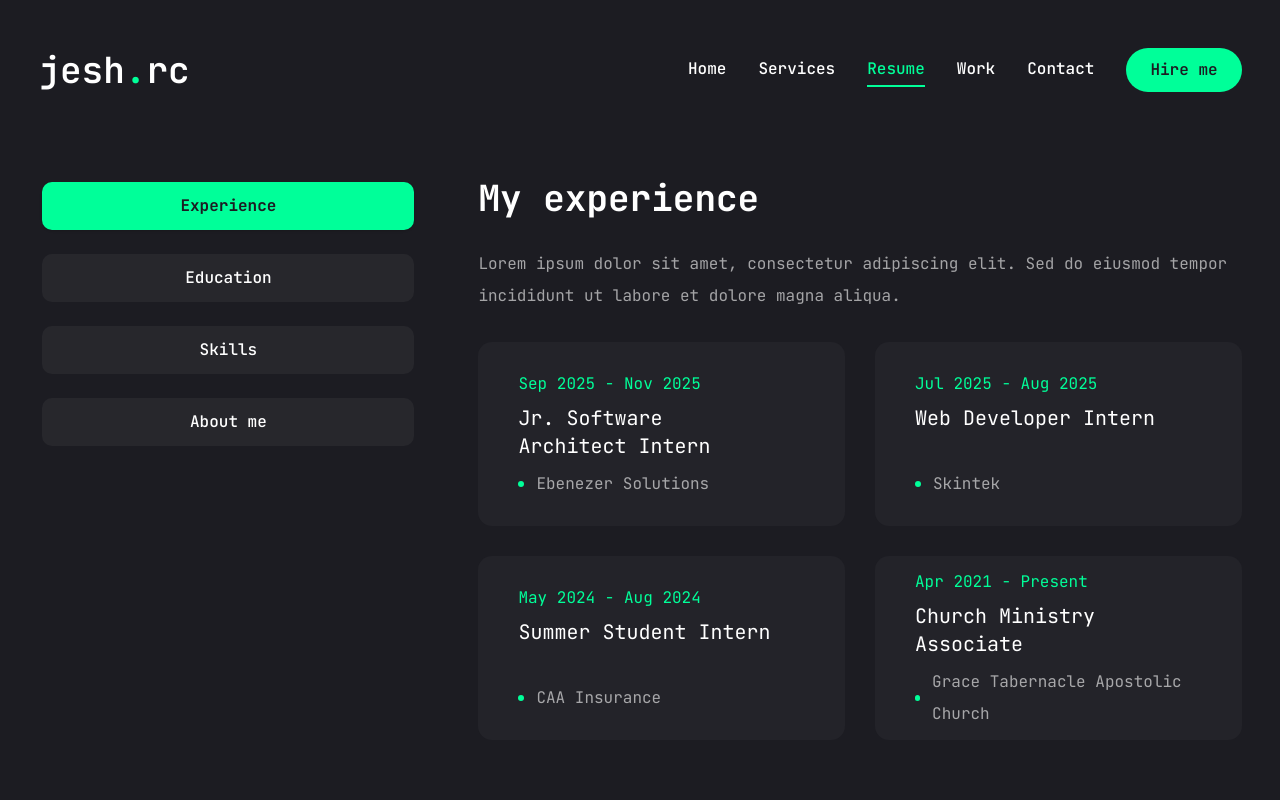
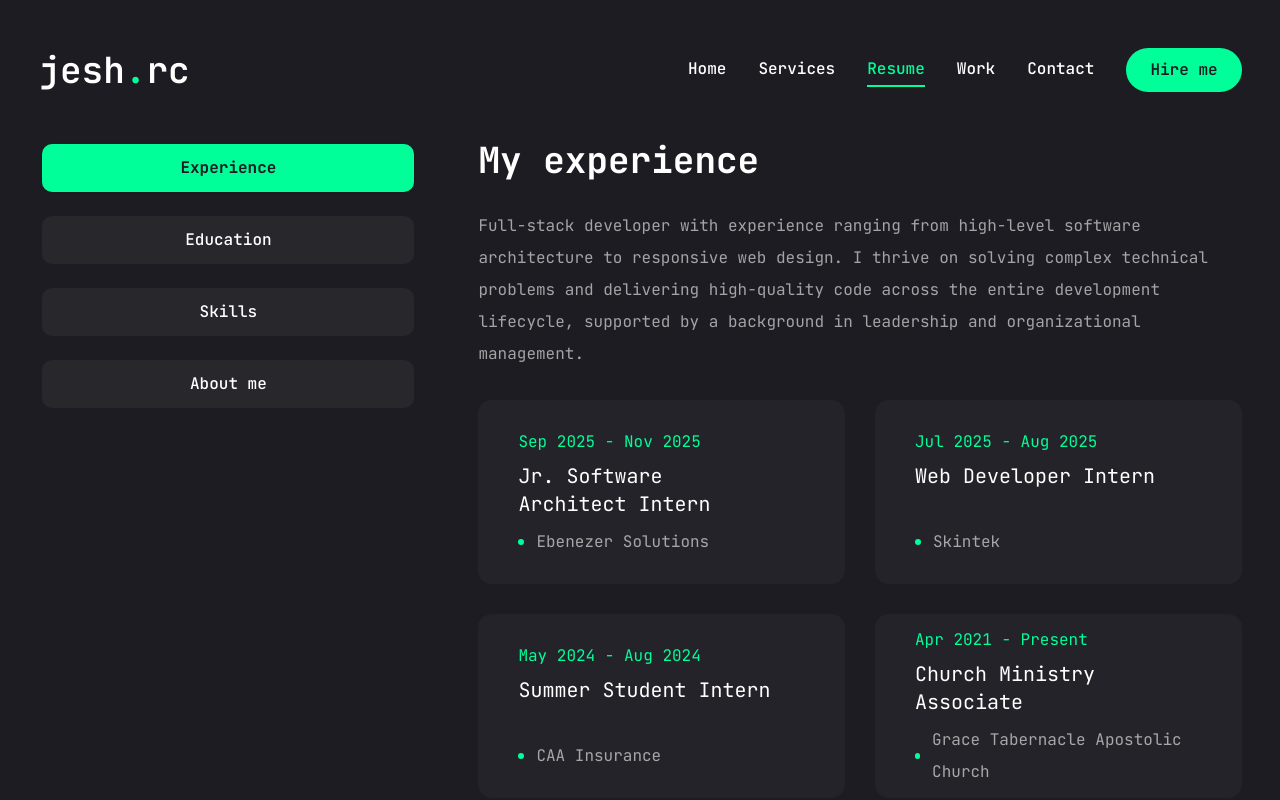
Before and after one commit to jesh-rc/Portfolio, a Next.js app: page /resume in a window 1280 px wide. Built offline with nearby package versions, Linux system fonts and the light colour scheme.

Commit message:
Added real descriptions for homepage and resume

```diff
--- a/app/page.jsx
+++ b/app/page.jsx
@@ -19,8 +19,8 @@ const Home = () => {
               Hello I'm <br /> <span className="text-accent">Jeshurun Constantine</span>
             </h1>
             <p className="max-w-[990px] mb-9 text-white/80">
-            I excel at crafting elegant digital experiences and I am
-              proficient in various programming languages and technologies
+            I'm driven by a passion for building impactful solutions and
+             a strong commitment to continuous learning.
             </p>
             {/* btn and socials */}
             <div className="flex flex-col xl:flex-row items-center gap-8">
--- a/app/resume/page.jsx
+++ b/app/resume/page.jsx
@@ -16,7 +16,8 @@ import { SiTailwindcss, SiNextdotjs } from 'react-icons/si';
 const about = {
   title: "About me",
   description:
-  "Lorem ipsum dolor sit amet, consectetur adipiscing elit. Sed do eiusmod tempor incididunt ut labore et dolore magna aliqua.",
+  `Currently a software engineering student at Ontario Tech University with goals to pursue
+   a career in backend development, cloud computing, and scalable systems.`,
   info: [
     {
       fieldName: "Name",
@@ -50,7 +51,10 @@ const experience = {
   icon: '/assets/resume/badge.svg',
   title: 'My experience',
   description:
-    'Lorem ipsum dolor sit amet, consectetur adipiscing elit. Sed do eiusmod tempor incididunt ut labore et dolore magna aliqua.',
+    `Full-stack developer with experience ranging from high-level software architecture to
+     responsive web design. I thrive on solving complex technical problems and delivering
+      high-quality code across the entire development lifecycle, supported by a background in
+       leadership and organizational management.`,
     items: [
       {
         company: "Ebenezer Solutions",
@@ -80,7 +84,9 @@ const education = {
   icon: '/assets/resume/cap.svg',
   title: 'My education',
   description:
-    'Lorem ipsum dolor sit amet, consectetur adipiscing elit. Sed do eiusmod tempor incididunt ut labore et dolore magna aliqua.',
+    `Currently pursuing a Bachelor of Software Engineering with a focus on building robust,
+     scalable systems. Always eager to apply my knowledge in practical settings. Also a certified
+      pianist with a decade of training in classical music!`,
     items: [
       {
         institution: "Ontario Tech University",
@@ -98,7 +104,10 @@ const education = {
 // skills data
 const skills = {
   title: "My skills",
-  description: "Lorem ipsum dolor sit amet, consectetur adipiscing elit. Sed do eiusmod tempor incididunt ut labore et dolore magna aliqua.",
+  description:
+    `Proficient in a diverse set of technologies and tools, enabling me to build
+     comprehensive and efficient software solutions. Always eager to learn more and
+      update this list!`,
   skillList: [
     {
       icon: <FaHtml5 />,
```
